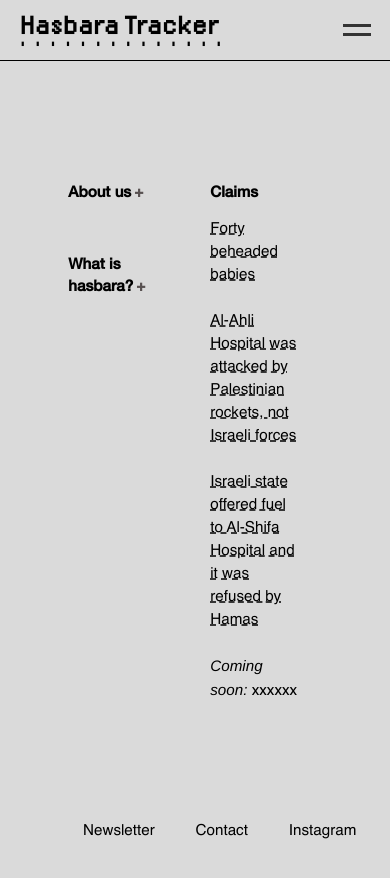
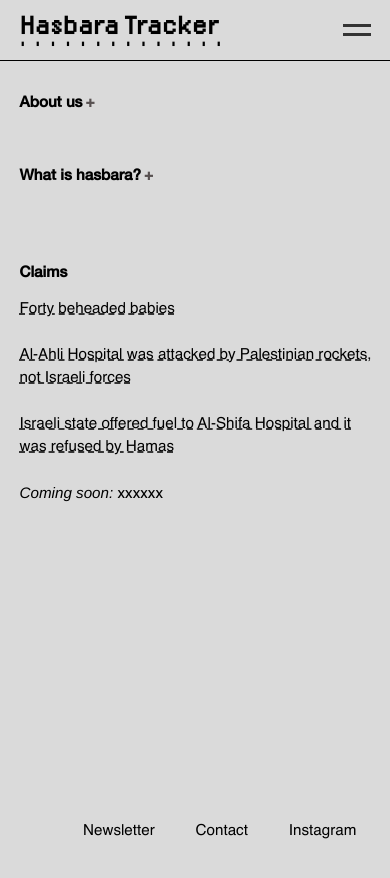
Before and after one commit to tamtzekin/hasbara-tracker, a React (Create React App) app: page / in a window 390 px wide. Shown: the top 878 px of the page. Built offline with nearby package versions, Linux system fonts and the light colour scheme.

Commit message:
change homepage display for desktop vs mobile

```diff
--- a/src/App.css
+++ b/src/App.css
@@ -107,7 +107,7 @@ button.dotted {
 
 details article {
     opacity: 0;
-  }
+}
 
 details[open] article {
     animation: fadeIn 300ms linear forwards;
@@ -271,9 +271,13 @@ h2 .expand-text {
     background: rgba(176, 245, 85, 0.424)
 }
 
+/* For all screens bigger than a mobile – handles how columns are shown on homepage */
+@media only screen and (min-width: 768px) {
     .hide-on-desktop {
         display: none;
     }
+}
+
 /* ++++++++++++++++++++++++++++++++++++++++++++++++++++++++++++++++++++++++++++++++++++++++++++++++++ */
 /* ++++++++++++++++++++++++++++++++++++++++++++++++++++++++++++++++++++++++++++++++++++++++++++++++++ */
 /* ++++++++++++++++++++++++++++++++++++++++++++++++++++++++++++++++++++++++++++++++++++++++++++++++++ */
@@ -290,6 +294,10 @@ h2 .expand-text {
 
     h2 {
         font-size: 1em;
+    }
+
+    .hide-on-mobile {
+        display: none;
     }
 
     .navbar {
--- a/src/components/Homepage.js
+++ b/src/components/Homepage.js
@@ -16,8 +16,9 @@ const Homepage = () => {
             <NavBar />
         </span>
 
+        {/* On desktop: Display in columns */}
+        <span className="hide-on-mobile">
         <div className="columns-container">
-
             <span class="column">
             <details>
             <summary><h2>About us<span class="expand-text"></span></h2></summary>
@@ -48,10 +49,54 @@ const Homepage = () => {
                 <div class="claim-link"><Link to="/al-shifa-fuel">Israeli state offered fuel to Al-Shifa Hospital and it was refused by Hamas</Link></div><br />
 
                 <em>Coming soon:</em> xxxxxx
+            </span>
+        </div>
+        </span>
+
+        {/* On mobile: One column only */}
+        <span className="hide-on-desktop">
+        <div class="content-container">
+            <details>
+                <summary>
+                    <h2>About us<span class="expand-text"></span></h2>
+                </summary>
+                    <article>
+                        <span className="home-text">
+                            We’re working on documenting and debunking claims made by the Israeli regime during its most recent — and unprecedented — genocidal campaign in Gaza since 7 Oct, 2023. The Israeli settler-colony continues to spread disinformation to manufacture consent for ethnic cleansing and land theft, as it has since the Nakba. Our aim is to centralise this information.
+                        </span>
+                    </article>
+            </details>
+            <br />
+
+            <details>
+                <summary>
+                    <h2>What is hasbara?<span class="expand-text"></span></h2>
+                </summary>
+                <article>
+                    <span className="hasbara-about">
+                        ‘Hasbara’ is a Hebrew term that translates to ‘explanation’ or ‘public relations’ in English. It refers to public relations efforts by the Israeli settler project aimed at promoting a positive image of itself by whitewashing its military occupation, apartheid system and ongoing dispossession of Palestine.<br />
+                        <br />
+
+                        Hasbara includes various forms of communication, such as media outreach, social media campaigns, and other strategies to shape public opinion in favour of the Israeli state, and involves manipulation of information, spreading propaganda, and stifling dissenting voices.
                     </span>
+                </article>
+            </details>
+            <br />
+            <br />
+
+            <h2>Claims</h2>
+                <div class="claim-link"><Link to="/forty-beheaded-babies">Forty beheaded babies</Link></div><br />
+
+                <div class="claim-link"><Link to="/al-ahli-attacked">Al-Ahli Hospital was attacked by Palestinian rockets, not Israeli forces</Link></div><br />
+
+                <div class="claim-link"><Link to="/al-shifa-fuel">Israeli state offered fuel to Al-Shifa Hospital and it was refused by Hamas</Link></div><br />
+
+                <em>Coming soon:</em> xxxxxx
+
         </div>
+        </span>
 
-    <Footer />
+        <Footer />
     </>
     );
 };
```
